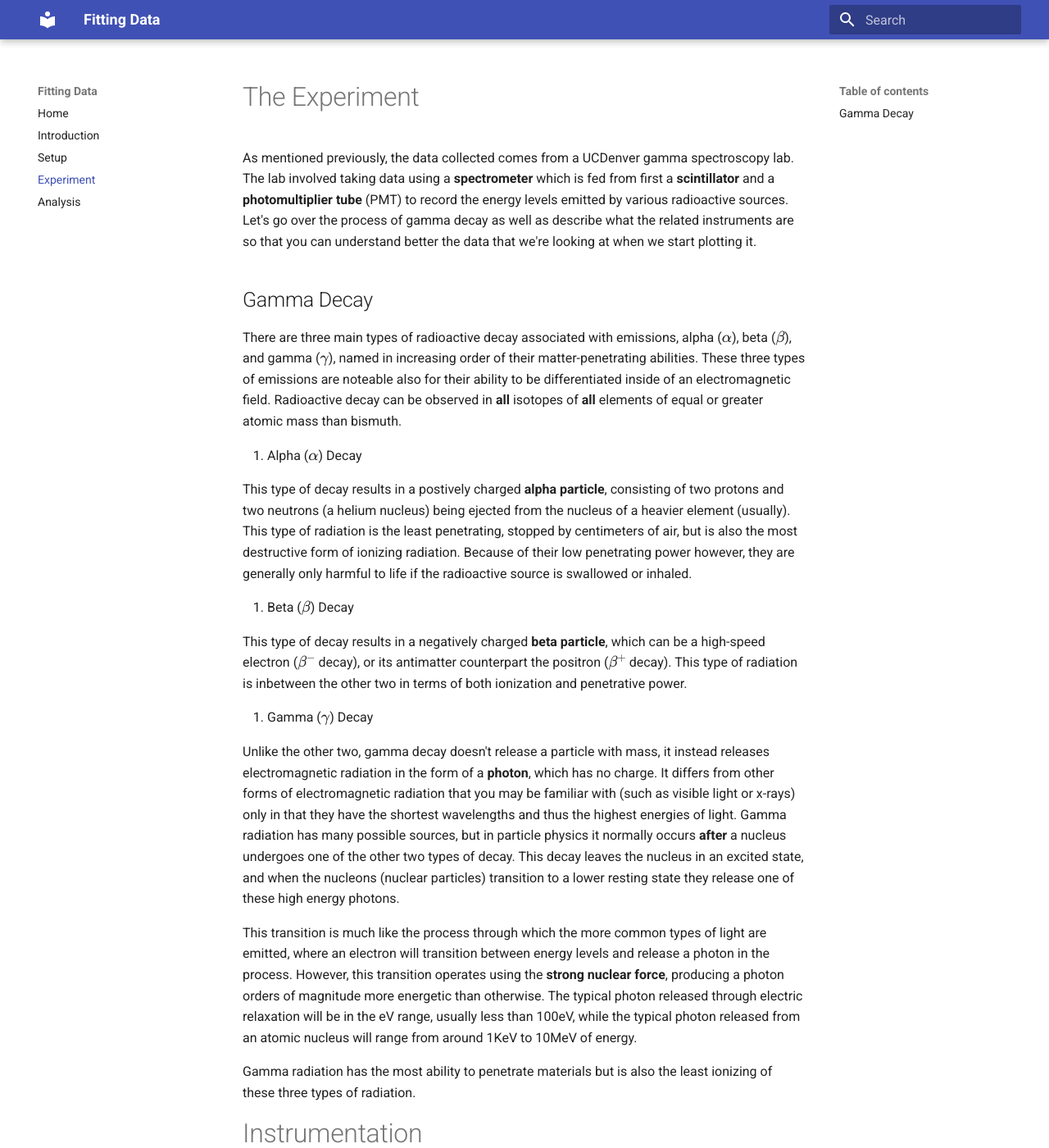
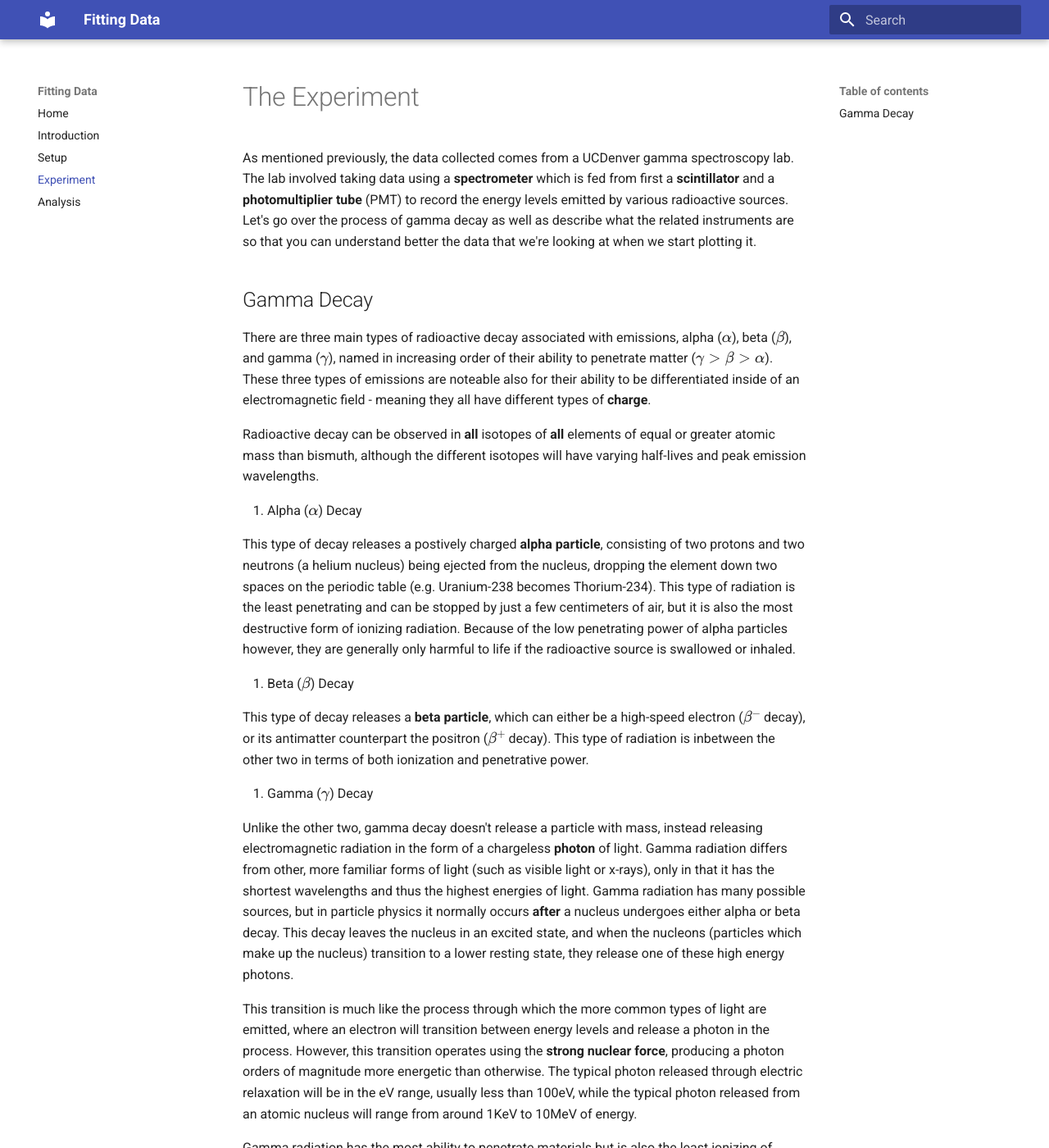
Before and after one commit to det-lab/data-fitting, an MkDocs documentation site: the page built from docs/03_experiment_details.md, in a window 1280 px wide and 1400 px high. Shown: the whole window at 82% size. Built offline with MkDocs 1.6.1 and Material for MkDocs 9.7.7, drawn with Linux system fonts in a browser that asks for light colours; some of the changed text lies outside the part shown.

```diff
--- a/docs/03_experiment_details.md
+++ b/docs/03_experiment_details.md
@@ -1,25 +1,27 @@
 # The Experiment
 As mentioned previously, the data collected comes from a UCDenver gamma spectroscopy lab. The lab involved taking data using a **spectrometer** which is fed from first a **scintillator** and a **photomultiplier tube** (PMT) to record the energy levels emitted by various radioactive sources. Let's go over the process of gamma decay as well as describe what the related instruments are so that you can understand better the data that we're looking at when we start plotting it.
 ## Gamma Decay
-There are three main types of radioactive decay associated with emissions, alpha ($\alpha$), beta ($\beta$), and gamma ($\gamma$), named in increasing order of their matter-penetrating abilities. These three types of emissions are noteable also for their ability to be differentiated inside of an electromagnetic field. Radioactive decay can be observed in **all** isotopes of **all** elements of equal or greater atomic mass than bismuth.
+There are three main types of radioactive decay associated with emissions, alpha ($\alpha$), beta ($\beta$), and gamma ($\gamma$), named in increasing order of their ability to penetrate matter ($\gamma > \beta > \alpha$). These three types of emissions are noteable also for their ability to be differentiated inside of an electromagnetic field - meaning they all have different types of **charge**.
+
+Radioactive decay can be observed in **all** isotopes of **all** elements of equal or greater atomic mass than bismuth, although the different isotopes will have varying half-lives and peak emission wavelengths.
 
 1. Alpha ($\alpha$) Decay
 
-This type of decay results in a postively charged **alpha particle**, consisting of two protons and two neutrons (a helium nucleus) being ejected from the nucleus of a heavier element (usually). This type of radiation is the least penetrating, stopped by centimeters of air, but is also the most destructive form of ionizing radiation. Because of their low penetrating power however, they are generally only harmful to life if the radioactive source is swallowed or inhaled.
+This type of decay releases a postively charged **alpha particle**, consisting of two protons and two neutrons (a helium nucleus) being ejected from the nucleus, dropping the element down two spaces on the periodic table (e.g. Uranium-238 becomes Thorium-234). This type of radiation is the least penetrating and can be stopped by just a few centimeters of air, but it is also the most destructive form of ionizing radiation. Because of the low penetrating power of alpha particles however, they are generally only harmful to life if the radioactive source is swallowed or inhaled.
 
 2. Beta ($\beta$) Decay
 
-This type of decay results in a negatively charged **beta particle**, which can be a high-speed electron ($\beta^-$ decay), or its antimatter counterpart the positron ($\beta^+$ decay). This type of radiation is inbetween the other two in terms of both ionization and penetrative power.
+This type of decay releases a **beta particle**, which can either be a high-speed electron ($\beta^-$ decay), or its antimatter counterpart the positron ($\beta^+$ decay). This type of radiation is inbetween the other two in terms of both ionization and penetrative power.
 
 3. Gamma ($\gamma$) Decay
 
-Unlike the other two, gamma decay doesn't release a particle with mass, it instead releases electromagnetic radiation in the form of a **photon**, which has no charge. It differs from other forms of electromagnetic radiation that you may be familiar with (such as visible light or x-rays) only in that they have the shortest wavelengths and thus the highest energies of light. Gamma radiation has many possible sources, but in particle physics it normally occurs **after** a nucleus undergoes one of the other two types of decay. This decay leaves the nucleus in an excited state, and when the nucleons (nuclear particles) transition to a lower resting state they release one of these high energy photons.
+Unlike the other two, gamma decay doesn't release a particle with mass, instead releasing electromagnetic radiation in the form of a chargeless **photon** of light. Gamma radiation differs from other, more familiar forms of light (such as visible light or x-rays), only in that it has the shortest wavelengths and thus the highest energies of light. Gamma radiation has many possible sources, but in particle physics it normally occurs **after** a nucleus undergoes either alpha or beta decay. This decay leaves the nucleus in an excited state, and when the nucleons (particles which make up the nucleus) transition to a lower resting state, they release one of these high energy photons.
 
 This transition is much like the process through which the more common types of light are emitted, where an electron will transition between energy levels and release a photon in the process. However, this transition operates using the **strong nuclear force**, producing a photon orders of magnitude more energetic than otherwise. The typical photon released through electric relaxation will be in the eV range, usually less than 100eV, while the typical photon released from an atomic nucleus will range from around 1KeV to 10MeV of energy.
 
 Gamma radiation has the most ability to penetrate materials but is also the least ionizing of these three types of radiation.
 # Instrumentation
-Now that we've gone over the different types of radiation, let's go over how we can detect them experimentally, and then how we can use these detections to calibrate our instruments and determine the properties of an unknown isotope.
+Now that we've gone over the different types of radiation, let's go over how we can detect gamma decay experimentally, and then how we can use these detections to calibrate our instruments and determine the properties of an unknown isotope.
 ## Scintillator
 The scintillator is the first step in our instrumentation. These devices utilize the properties of certain materials to **luminesce** when excited by radiation, causing them to **re-emit** light at a lower and more easily detectable wavelength. For gamma ray detection, photons **Compton scatter** off of electrons in the structure of the scintillator.
 
@@ -27,26 +29,26 @@ Compton scattering describes the effect where high-energy photons interact with
 
 It is by this process that one high energy gamma ray can be turned into several lower energy photons which can then be detected using the second instrument in the experiment.
 ## Photomultiplier Tube (PMT)
-A PMT is an incredibly sensitive photon detector, and they are normally designed to detect light specifically in the ultraviolet, visible, and near-infrared ranges of the electromagnetic spectrum (which is why we need the scintillator to step-down our photon energies).
+A PMT is an incredibly sensitive photon detector, and they are normally designed to detect light specifically in the ultraviolet, visible, and near-infrared ranges of the electromagnetic spectrum (which is why we need the scintillator to step-down our high photon energies).
 
 They are typically constructed using an evacuated glass housing with a **photocathode** on one end which is engineered to use the **photoelectric effect**. This again uses light to release electrons, but now in the presence of an electric field. The electric field then accelerates the released electrons towards the back of the PMT, and along the way the electrons will strike against arrays of **dynodes**.
 
 Each dynode has a higher potential difference (voltage) than the previous one, and they are designed so that with each electron that strikes them they release several more. This causes an exponential cascade of electrons to course through the system until they finally reach the **anode** at the end of the PMT. Here, the cascade of electrons results in a current which can be detected using a device such as an oscilloscope, or a spectrometer in the case of this experiment, and the results can then be recorded.
 ## Spectrometer
-"Spectrometer" is a fairly broad class of instruments used for detecting and measuring the spectal components of light. The one used for this experiment was a **Universal Computer Spectrometer** (UCS). The UCS is the final component in the detection chain and serves as the interface between the analog signal produced by the PMT and the digital data we will analyze. This type of spectrometer is called "universal" as it can be configured for a wide range of radiation detection experiments, and "computer" as it can be integrated with a digital system capable of **binning**, **processing**, and **storing** pulse data.
+"Spectrometer" describes a fairly broad class of instruments which can be used for detecting and measuring the spectral components of light. The one used for this experiment was a **Universal Computer Spectrometer** (UCS). The UCS is the final component in the detection chain and serves as the interface between the analog signal produced by the PMT and the digital data we will analyze. This type of spectrometer is called "universal" as it can be configured for a wide range of radiation detection experiments, and "computer" as it can be integrated with a digital system capable of **binning**, **processing**, and **storing** pulse data.
 
-It works by monitoring the voltage pulses generated at the anode of the PMT. Each pulse corresponds to a single photon event detected by the scintillator and converted to a current by the PMT. The one used in this experiment contained 2048 **channels**, with the higher channels corresponding to higher detected currents.
+It works by monitoring the voltage pulses generated at the anode of the PMT. Each pulse corresponds to a single detected photon event detected by the scintillator and converted to a current by the PMT. The one used in this experiment contained 2048 **channels**, with the higher channels corresponding to higher detected currents.
 # Data Analysis
-The next step in this process is to take the data from the radioactive sources and feed them into a computer using software. As decay events occur in relation to the the associated element's half life, it is necessary to run the detection software for several minutes for each element in order to collect as much data as possible.
+The next step in this process is to take the data from the radioactive sources and feed them into a computer using software. As decay events occur in relation to the the associated element's half life, it is necessary to run the detection software for several minutes for each element in order to collect as much data as possible. Without running the data for long enough, it may become difficult or impossible to distinguish the signal from the noise, and our error bars will reflect this.
 
 After an event is measured by a specific channel, that channel's **count** number is increased by one. This eventually results in noticeable peaks which correspond with the given isotope's emission energy.
 
-However, due to the steps of the scintillator and PMT, it is not possible to immediately directly correlate a specific channel with a specific energy. It is because of the steps required to be able to detect the gamma rays in the first place that we must also perform significant data analysis to associate channel numbers with emission energies. The resulting relationship between channel numbers and emission energies is **linear**. Each channel should correspond to a specific range of gamma energies.
+However, due to the steps of the scintillator and PMT, it is not possible to immediately directly correlate a specific channel with a specific emission energy. It is because of the steps required to be able to detect the gamma rays in the first place that we must also perform significant data analysis to associate channel numbers with emission energies. The resulting relationship between channel numbers and emission energies is **linear**. Each channel should correspond to a specific range of gamma energies.
 
-This is then limited by the fact that the gamma events aren't being fed directly into the scintillator and PMT. They are placed underneath the detector setup and then allowed to radiate spherically. Some of these emissions will hit the detectors with a glancing blow, meaning that they'll have less detected energy than the others, while a small amount of particles actually **will** be sent straight up the detector, resulting in a higher detected energy than average. This distribution of energies will result in a **Gaussian curve**, where the center of the curve will correspond to the average detected energies of the emitted particles, but with a margin of error.
+This is then limited by the fact that the gamma events aren't being fed directly into the scintillator and PMT. They are placed underneath the detector setup and then allowed to radiate spherically. Some of these emissions will hit the detectors with a glancing blow, meaning that they'll have less detected energy than the others, while a small amount of particles actually **will** be sent straight up the detector, resulting in a higher detected energy than average. This distribution of energies will result in a **Gaussian curve**, where the center of the curve will correspond to the average detected energies of the emitted particles.
 
 So, in order to determine what element our unknown radioactive source is, it will be necessary to first perform a curve fit for each one of the peaks detected, and then use the known values for their emissions to perform a second curve fit to relate the channel numbers with their actual energies.
 
 ---
 
-Let's get going, then! [Click here to continue to the next section](04_data_analysis.md) where we'll learn how to use the `scipy` library to perform these curve fits.
+Let's get going, then! [Click here to continue to the next section](04_isolating_peaks.md) where we'll get started by isolating the photopeaks in our data.
```
Also changed, not shown: docs/04_isolating peaks.md (added, +103 -0 lines), docs/05_fitting_curves.md (added, +35 -0 lines), docs/04_data_analysis.md (deleted), docs/images/Co60_raw_data.png (added), docs/images/CoPeak1_1.png (added), docs/images/CoPeak1_2.png (added), docs/images/CoPeak2_1.png (added), docs/images/extra-data.png (added).
